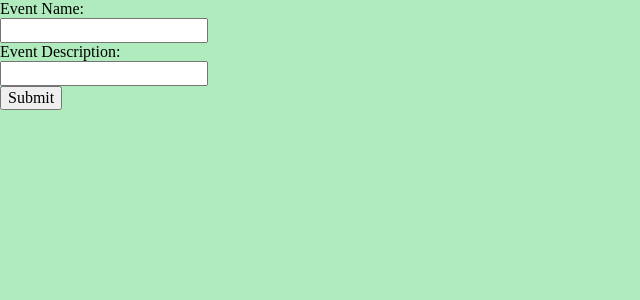
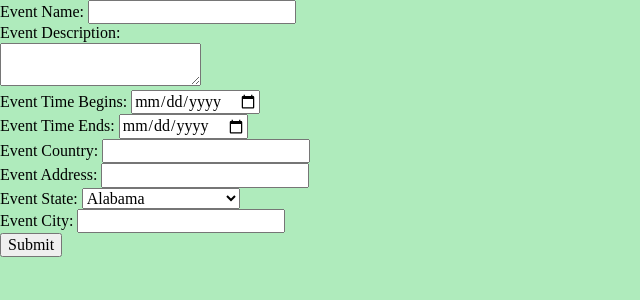
Before and after one commit to yeejkoobt/vive-les-sept, a PHP site: page /createEventPage.php in a window 1280 px wide. Shown: the top 300 px of the page, without its empty margins (0-640 px from the left). Run offline with PHP 8.4, Linux system fonts and the light colour scheme; a stand-in replaces the project's code that opens the database connection; some libraries are stand-ins or nearby versions.

Commit message:
initial setup of all the form data

```diff
--- a/html/createEventPage.php
+++ b/html/createEventPage.php
@@ -36,7 +36,7 @@
  * Time: 11:35 PM
  */
 // Setup the connection info and connect - Keep the connectDB.php file off of Github
-require 'connectDB.php';
+//require 'connectDB.php';
 
 ?>
 <body bgcolor="#AFEBBC">
@@ -46,12 +46,70 @@ require 'connectDB.php';
 <div class="container">
     <div class="row">
         <div class="one-half column">
-            <form>
-                Event Name:<br>
-                <input type="text" name="eventName"><br>
+            <form id="eventCreationForm" method="post" action="createEventPage.php">
+                Event Name: <input type="text" name="eventName"><br>
                 Event Description:<br>
-                <input type="text" name="eventDescription"><br>
-                <input type="submit">
+                <textarea name="eventDescription"></textarea><br>
+                Event Time Begins: <input type="date" name="eventTimeBegins"><br>
+                Event Time Ends: <input type="date" name="eventTimeEnds"><br>
+                Event Country: <input type="text" name="eventCountry"><br>
+                Event Address: <input type="text" name="eventAddress"><br>
+                Event State:
+                <select name="eventState">
+                    <option value="AL">Alabama</option>
+                    <option value="AK">Alaska</option>
+                    <option value="AZ">Arizona</option>
+                    <option value="AR">Arkansas</option>
+                    <option value="CA">California</option>
+                    <option value="CO">Colorado</option>
+                    <option value="CT">Connecticut</option>
+                    <option value="DE">Delaware</option>
+                    <option value="DC">District Of Columbia</option>
+                    <option value="FL">Florida</option>
+                    <option value="GA">Georgia</option>
+                    <option value="HI">Hawaii</option>
+                    <option value="ID">Idaho</option>
+                    <option value="IL">Illinois</option>
+                    <option value="IN">Indiana</option>
+                    <option value="IA">Iowa</option>
+                    <option value="KS">Kansas</option>
+                    <option value="KY">Kentucky</option>
+                    <option value="LA">Louisiana</option>
+                    <option value="ME">Maine</option>
+                    <option value="MD">Maryland</option>
+                    <option value="MA">Massachusetts</option>
+                    <option value="MI">Michigan</option>
+                    <option value="MN">Minnesota</option>
+                    <option value="MS">Mississippi</option>
+                    <option value="MO">Missouri</option>
+                    <option value="MT">Montana</option>
+                    <option value="NE">Nebraska</option>
+                    <option value="NV">Nevada</option>
+                    <option value="NH">New Hampshire</option>
+                    <option value="NJ">New Jersey</option>
+                    <option value="NM">New Mexico</option>
+                    <option value="NY">New York</option>
+                    <option value="NC">North Carolina</option>
+                    <option value="ND">North Dakota</option>
+                    <option value="OH">Ohio</option>
+                    <option value="OK">Oklahoma</option>
+                    <option value="OR">Oregon</option>
+                    <option value="PA">Pennsylvania</option>
+                    <option value="RI">Rhode Island</option>
+                    <option value="SC">South Carolina</option>
+                    <option value="SD">South Dakota</option>
+                    <option value="TN">Tennessee</option>
+                    <option value="TX">Texas</option>
+                    <option value="UT">Utah</option>
+                    <option value="VT">Vermont</option>
+                    <option value="VA">Virginia</option>
+                    <option value="WA">Washington</option>
+                    <option value="WV">West Virginia</option>
+                    <option value="WI">Wisconsin</option>
+                    <option value="WY">Wyoming</option>
+                </select><br>
+                Event City: <input type="text" name="eventState"><br>
+                <input type="submit" name="submitButton">
             </form>
         </div>
     </div>
```
